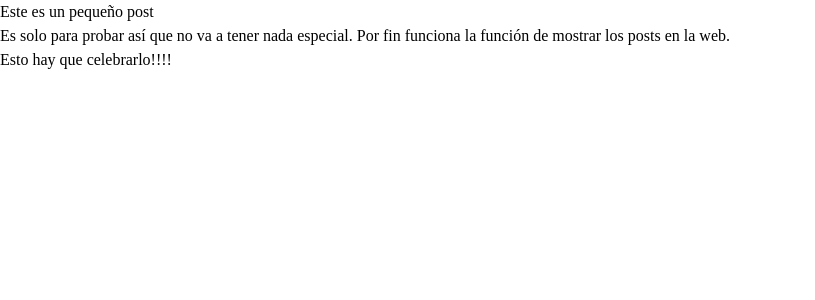
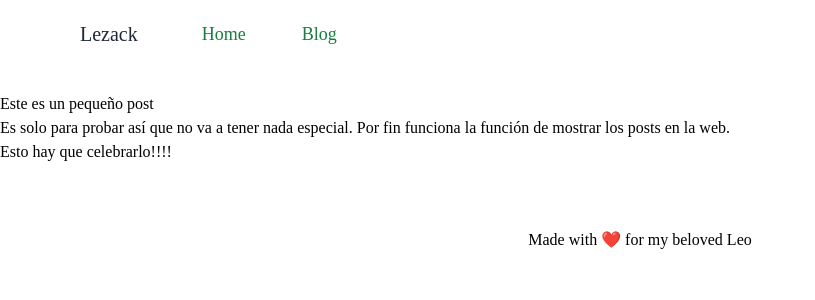
Before and after one commit to zackfall/Lezack, a Next.js app: page /blog/post-de-prueba in a window 1280 px wide. Shown: the top 300 px of the page, without its empty margins (0-815 px from the left). Built offline with nearby package versions, Linux system fonts and the light colour scheme.

Commit message:
feat: create a Post template

```diff
--- a/components/Molecules/LastEntry.tsx
+++ b/components/Molecules/LastEntry.tsx
@@ -18,9 +18,9 @@ export default function LastEntry({ post, tagColor }: LastEntryProps) {
           alt="Prueba por ahora"
           fill={false}
         />
-        <div className="absolute bottom-0 left-0 bg-white bg-opacity-80 w-full h-28 border-2 border-black rounded-b-lg sm:h-36 lg:h-56 xl:h-64 2xl:h-80">
+        <div className="absolute bottom-0 left-0 bg-white bg-opacity-80 w-full h-20 border-2 border-black rounded-b-lg sm:h-36 lg:h-56 xl:h-64 2xl:h-80">
           <BlogPost
-            className="relative top-1/4 lg:top-[30%] 2xl:top-[35%] w-40 left-6 sm:w-10/12 lg:w-[85%] trunc-smaller"
+            className="relative top-[10%] sm:top-1/4 lg:top-[30%] 2xl:top-[35%] w-32 left-6 sm:w-10/12 lg:w-[85%] trunc-smaller"
             key={post.slug}
             isLast={true}
             tag={post.frontMatter.tag}
--- a/components/Organisms/Post.tsx
+++ b/components/Organisms/Post.tsx
@@ -8,5 +8,5 @@ interface PostProps {
 }
 
 export function Post({ children, className, post }: PostProps) {
-  return <>{children}</>;
+  return <article>{children}</article>;
 }
--- /dev/null
+++ b/components/Templates/Post.tsx
@@ -0,0 +1,35 @@
+import { BlogPostProps, BlogProps } from "lib/types";
+import Head from "next/head";
+import Navbar from "@components/Molecules/Navbar";
+import Footer from "@components/Atoms/Footer";
+import { Post } from "@components/Organisms/Post";
+import { ReactNode } from "react";
+
+interface PostTempProps {
+  className?: string;
+  post: BlogPostProps;
+  title: string;
+  children: ReactNode;
+}
+
+export default function PostTemplate({
+  className,
+  title,
+  post,
+  children,
+}: PostTempProps) {
+  return (
+    <>
+      <Head>
+        <title>{title}</title>
+      </Head>
+      <div className={`h-screen flex-col flex gap-y-6 font-sans ${className}`}>
+        <Navbar />
+        <Post className="flex-grow" post={post}>
+          {children}
+        </Post>
+        <Footer />
+      </div>
+    </>
+  );
+}
--- a/pages/blog/[slug].tsx
+++ b/pages/blog/[slug].tsx
@@ -2,7 +2,7 @@ import { getFiles, getPostBySlug } from "lib/utils";
 import ReactMarkdown from "react-markdown";
 import { Params } from "next/dist/shared/lib/router/utils/route-matcher";
 import { BlogPostProps } from "lib/types";
-import { Post } from "@components/Organisms/Post";
+import PostTemplate from "@components/Templates/Post";
 
 export async function getStaticPaths() {
   const posts = await getFiles("posts");
@@ -39,9 +39,9 @@ const BlogPost = (post: BlogPostProps) => {
   if (post.markdownBody.length < 1) return <>Empty</>;
 
   return (
-    <Post post={post}>
+    <PostTemplate post={post} title={post.frontMatter.title}>
       <ReactMarkdown>{post.markdownBody}</ReactMarkdown>
-    </Post>
+    </PostTemplate>
   );
 };
 
```
